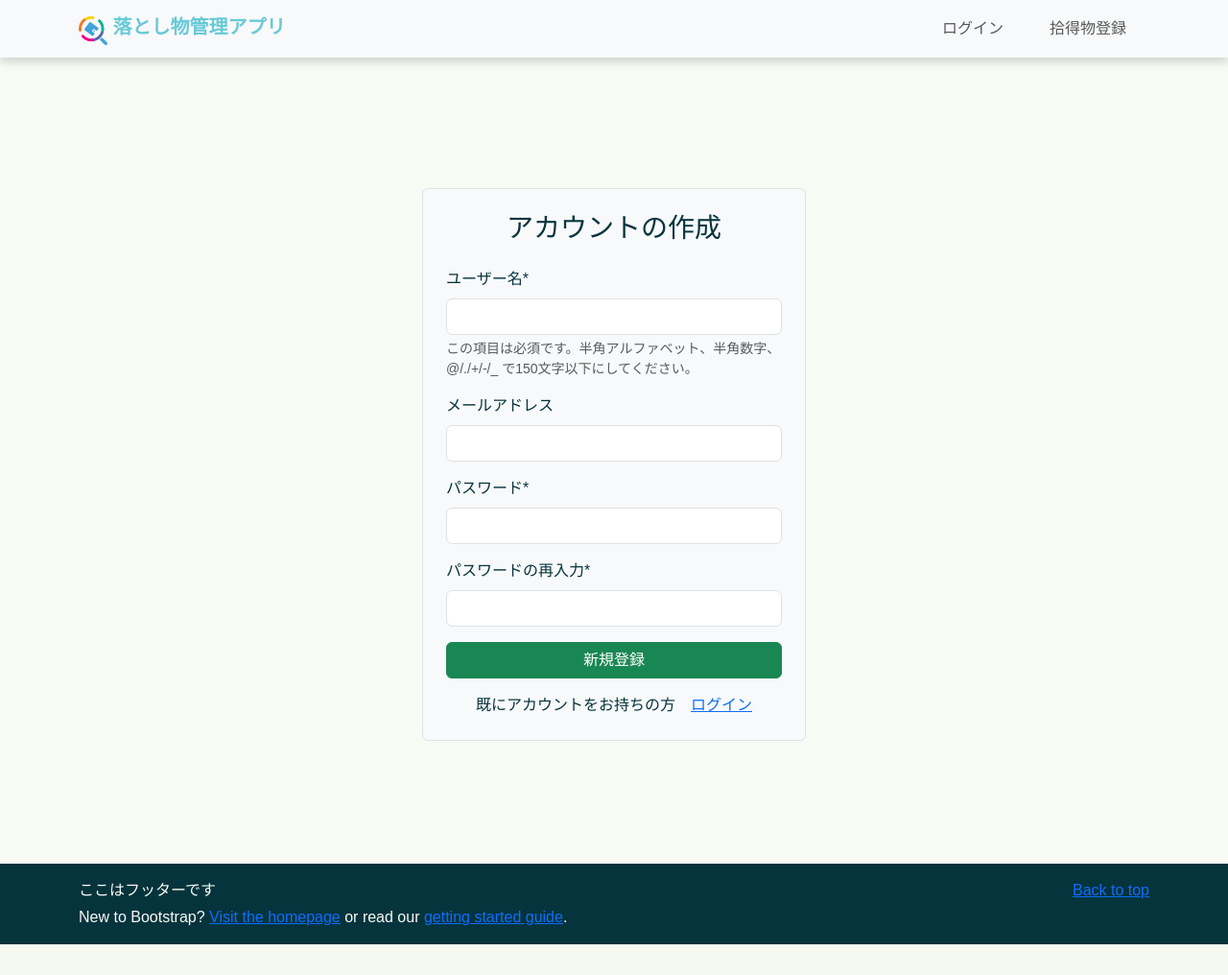
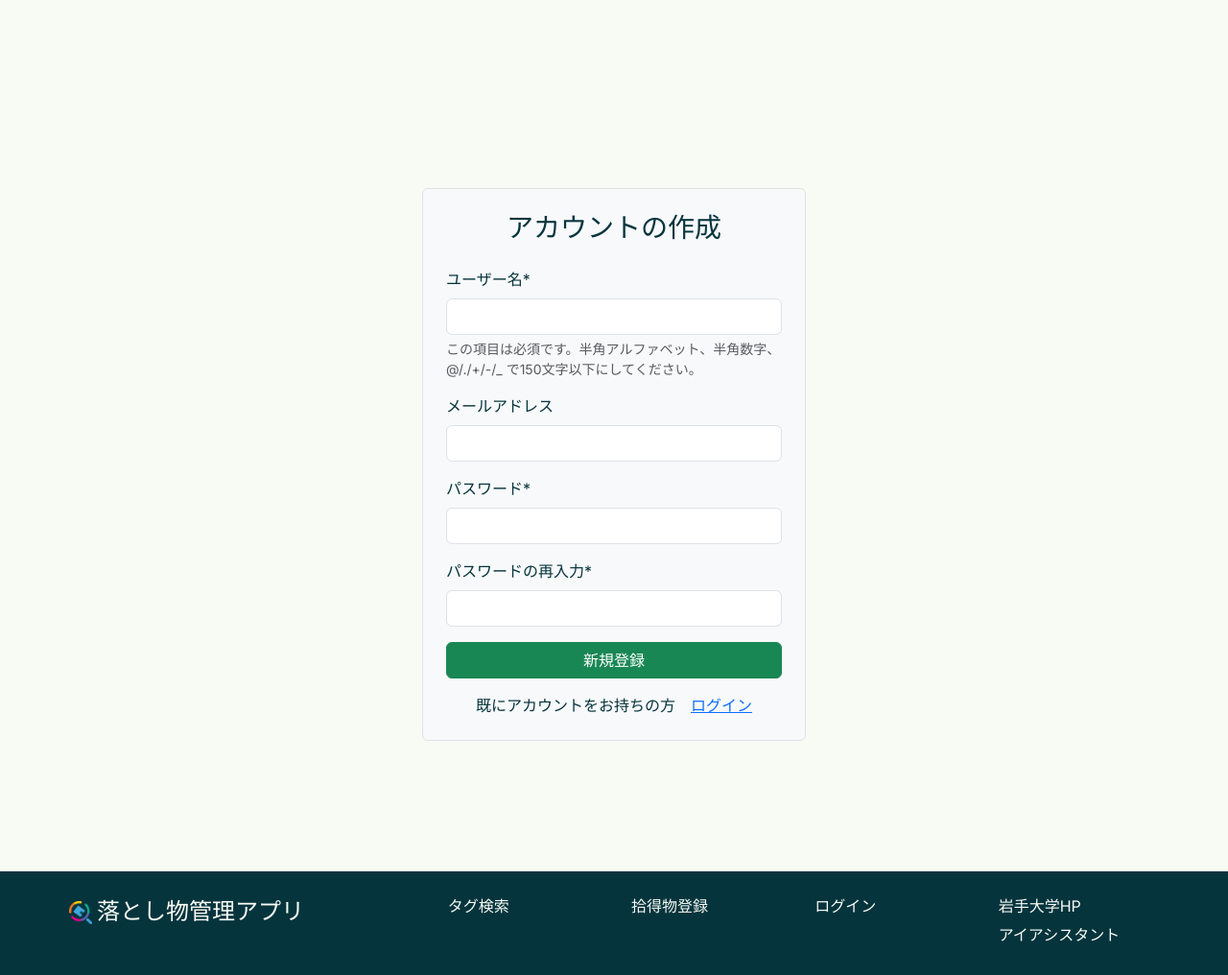
Before and after one commit to Krat1078/Revised_Yugou_2024_teamB, a Django app: page /lostitem/register/ in a window 1280 px wide. Shown: the whole page at 96% size. Before the commit the page ends 984 px from the top, so only its background shows below. Run offline with Django 3.2, Linux system fonts and the light colour scheme; parts of the project's set-up code (start-up, migrations or seed data) failed here and were passed over; some libraries are stand-ins or nearby versions.

Commit message:
topページ調整

```diff
--- a/LostItemproject/static/css/style.css
+++ b/LostItemproject/static/css/style.css
@@ -1,4 +1,4 @@
-/* @import url('https://fonts.googleapis.com/css2?family=Noto+Sans+JP:wght@100..900&display=swap'); */
+@import url('https://fonts.googleapis.com/css2?family=Noto+Sans+JP:wght@100..900&display=swap');
 @import url('https://fonts.googleapis.com/css2?family=Inter:ital,opsz,wght@0,14..32,100..900;1,14..32,100..900&display=swap');
 
 /* @media (min-width: 992px) {
@@ -13,10 +13,10 @@
 
 
 body{
-  font-family: "Noto Sans JP", sans-serif !important;
+  font-family: "Inter","Noto Sans JP", sans-serif !important;
   font-optical-sizing: auto;
-  /* font-weight: <weight>;
-  font-style: normal; */
+  /* font-weight: <weight>; */
+  /* font-style: normal; */
   color:var(--textcolor) !important;
   /* background-image: url("../imgs/haikei2.png") !important; */
   /* background-size: cover;
@@ -27,13 +27,17 @@ body{
   padding-top:60px;
   padding-bottom:60px;
 } */
-footer{
-  background-color: #06343D !important;
-  color: var(--background);
+
+.navbar.hidden {
+  top: -60px; /* ヘッダーの高さに合わせて調整 */
+  opacity: 0;  /* 非表示状態 */
 }
 .navbar{
   background-color: #FFFFFF !important;
   box-shadow: 0 5px 8px rgba(77, 77, 77, 0.204);
+
+  transition: top 0.3s, opacity 0.3s; /* topとopacityに対してアニメーションを適用 */
+  opacity: 1; /* 初期状態は完全に表示 */
 }
 .navbar .navbar-brand{
   color: var(--primary) !important;
@@ -41,5 +45,32 @@ footer{
   font-weight: 700;
 }
 .navbar-collapse {
-  text-align: right;
+  text-align: right!important;
+  justify-content: flex-end!important;
 }
+
+footer{
+  background-color: #06343D !important;
+  color: var(--background);
+}
+
+footer a{
+  text-decoration: none;
+  color: var(--background);
+}
+footer a:hover{
+  color:var(--primary);
+}
+.footer-brand{
+  font-size:1.5rem!important;
+}
+
+.footerlogo img{
+  width: 1em;  /* 画像の幅を文字の大きさに合わせる */
+  height: 1em; /* 画像の高さを文字の大きさに合わせる */
+  margin-right: 5px; /*アイコンと文字の間にスペース*/
+  vertical-align: auto;
+}
+/* .footer-contents{
+  justify-content: end!important;
+} */
--- a/LostItemproject/static/css/top.css
+++ b/LostItemproject/static/css/top.css
@@ -48,6 +48,9 @@
     transition: 0.1s;
 } */
 
+.card-body{
+    text-decoration: none !important;
+}
 .card-body li{
     display: flex;
     align-items: center; /* アイコンとテキストを垂直中央揃え */
--- a/LostItemproject/templates/base.html
+++ b/LostItemproject/templates/base.html
@@ -19,7 +19,7 @@
 </head>
 <body>
 <main>
-    <nav class="navbar fixed-top navbar-expand-lg navbar-light bg-light">
+    <nav class="navbar fixed-top navbar-expand-lg navbar-light bg-light" id="header">
         <div class="container">
             <a class="navbar-brand" href="{% url 'top:home' %}">
                 <img src="{% static 'imgs/illustrations/1. FINAL logo png.png' %}" alt="" width="30" height="24"
@@ -33,7 +33,7 @@
             <!-- <button class="navbar-toggler" type="button" data-bs-toggle="collapse" data-bs-target="#navbarSupportedContent" aria-controls="navbarSupportedContent" aria-expanded="false" aria-label="Toggle navigation">
               <span class="navbar-toggler-icon"></span>
             </button> -->
-            <div class="collapse navbar-collapse justify-content-end" id="navbarXL">
+            <div class="collapse navbar-collapse" id="navbarXL" align="right">
                 <ul class="navbar-nav ml-auto">
                     {% if user.is_superuser %}<!--管理者アカウントかどうか-->
                         <li class="nav-item">
@@ -76,9 +76,11 @@
                     <!-- 在导航栏中添加按钮（仅管理员可见） -->
                     {% if user.is_authenticated and user.is_superuser %}
                         <!-- ... 其他管理员菜单项 ... -->
+                         <div align="right">
                         <li class="nav-item mx-3">
                             <button class="nav-link btn btn-link" id="generateQrBtn">QRコード生成</button>
                         </li>
+                        </div>
                     {% endif %}
 
                 </ul>
@@ -92,6 +94,27 @@
             </div>
         </div>
     </nav>
+
+    <script>
+        let lastScrollTop = 0; // 最後のスクロール位置
+        const header = document.getElementById('header');
+        window.addEventListener('scroll', function() {
+            let currentScroll = window.pageYOffset || document.documentElement.scrollTop;
+
+            // スクロールが上方向の場合、ヘッダーを表示
+            if (currentScroll < lastScrollTop) {
+                header.classList.remove('hidden');
+            }
+            // スクロールが下方向の場合、ヘッダーを非表示
+            else {
+                header.classList.add('hidden');
+            }
+
+            lastScrollTop = currentScroll <= 0 ? 0 : currentScroll; // ページ上部での位置調整
+        })
+
+    </script>
+
     <div style="margin-top: 84px;">
         {% block content %}
             <p>This is the default content.</p>
@@ -136,14 +159,75 @@
     {% endif %}
 </main>
 </body>
+
 <footer>
-    <div class="container py-3 mt-3">
-        <p class="float-end mb-1">
-            <a href="#">Back to top</a>
-        </p>
-        <p class="mb-1">ここはフッターです</p>
-        <p class="mb-0">New to Bootstrap? <a href="/">Visit the homepage</a> or read our <a
-                href="/docs/5.0/getting-started/introduction/">getting started guide</a>.</p>
+    <div class="row px-4 py-4 mt-4 mx-4 d-flex justify-content-center">
+        <div class="footerlogo col-lg-4 col-sm-12 mb-4">
+            <a class="footer-brand" href="{% url 'top:home' %}"><img src="{% static "imgs/illustrations/1. FINAL logo png.png" %}">落とし物管理アプリ</a>
+        </div>
+        <div class="footer-contents col-lg-8 col-sm-12 row">
+            <div class="col-lg-3 col-sm-12 mb-3">
+                <a class="footer-link" href="{% url 'top:home' %}#tag-search">タグ検索</a>
+            </div>
+            {% if user.is_superuser %}<!--管理者アカウントかどうか-->
+                <div class="col-lg-3 col-sm-12 row mb-3">
+                    <div class="col-12">
+                        <a class="footer-link" href="{% url 'founditem:tofounditemregister' %}">拾得物登録</a>
+                    </div>
+                    <div class="col-12">
+                        <a class="footer-link" href="{% url 'lostitem:tolostitemregister' %}">遺失物登録</a>
+                    </div>
+                </div>
+
+                <div class="col-lg-3 col-sm-12 mb-3">
+                    <div class="col-12">
+                        <a class="footer-link" href="{% url 'mypage:admin_mypage' %}">マイページ</a>
+                    </div>
+                    <div class="col-12">
+                        <a class="footer-link" href="{% url 'lostitem:logout' %}">ログアウト</a>
+                    </div>
+
+                </div>
+
+            {% elif user.is_authenticated %}<!--そうでないアカウントの場合-->
+                <div class="col-lg-3 col-sm-12 row">
+                    <div class="col-12">
+                        <a class="footer-link" href="{% url 'founditem:tofounditemregister' %}">拾得物登録</a>
+                    </div>
+                    <div class="col-12">
+                        <a class="footer-link" href="{% url 'lostitem:tolostitemregister' %}">遺失物登録</a>
+                    </div>
+                </div>
+                <div class="col-lg-3 col-sm-12">
+                    <div class="col-12">
+                        <a class="footer-link" href="{% url 'mypage:admin_mypage' %}">マイページ</a>
+                    </div>
+                    <div class="col-12">
+                        <a class="footer-link" href="{% url 'lostitem:logout' %}">ログアウト</a>
+                    </div>
+                </div>
+
+            {% else %}<!--ログインしていない場合-->
+                <div class="col-lg-3 col-sm-12">
+                    <a class="footer-link" href="{% url 'founditem:tofounditemregister' %}">拾得物登録</a>
+                </div>
+                <div class="col-lg-3 col-sm-12">
+                    <a class="footer-link" href="{% url 'lostitem:login' %}">ログイン</a>
+                </div>
+            {% endif %}
+            <div class="col-lg-3 col-sm-12 row">
+                <div class="col-12">
+                    <a class="footer-link" href="https://www.iwate-u.ac.jp/">岩手大学HP</a>
+                </div>
+                <div class="col-12">
+                    <a class="footer-link" href="https://ia2.iwate-u.ac.jp/websyllabus/login/slbsCtlLogin.php">アイアシスタント</a>
+                </div>
+            </div>
+
+            {% comment %} <p class="float-end mb-1">
+                <a href="#">Back to top</a>
+            </p> {% endcomment %}
+        </div>
     </div>
 </footer>
 
@@ -198,5 +282,5 @@
             });
         });
     {% endif %}
-</script>
+    </script>
 </html>
```
Also changed, not shown: LostItemproject/top/templates/index.html (+8 -6 lines), LostItemproject/db.sqlite3.
